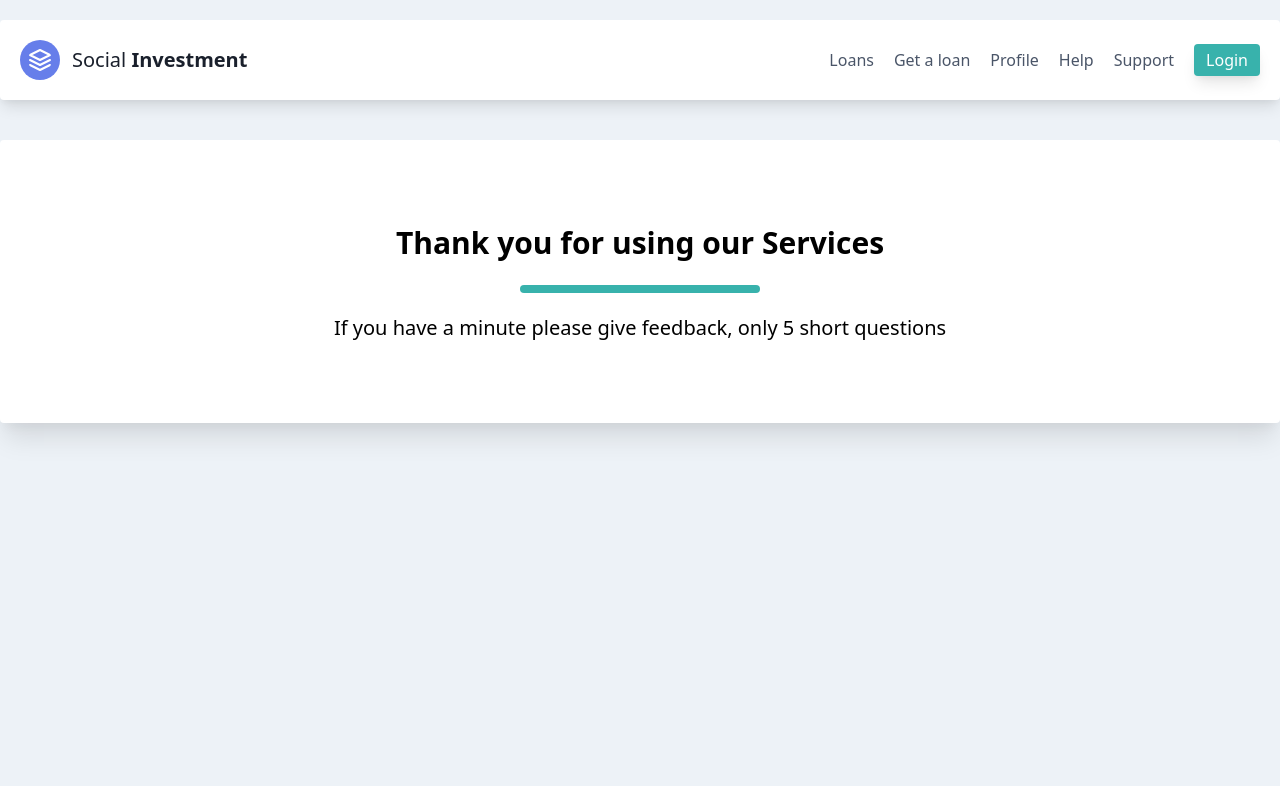
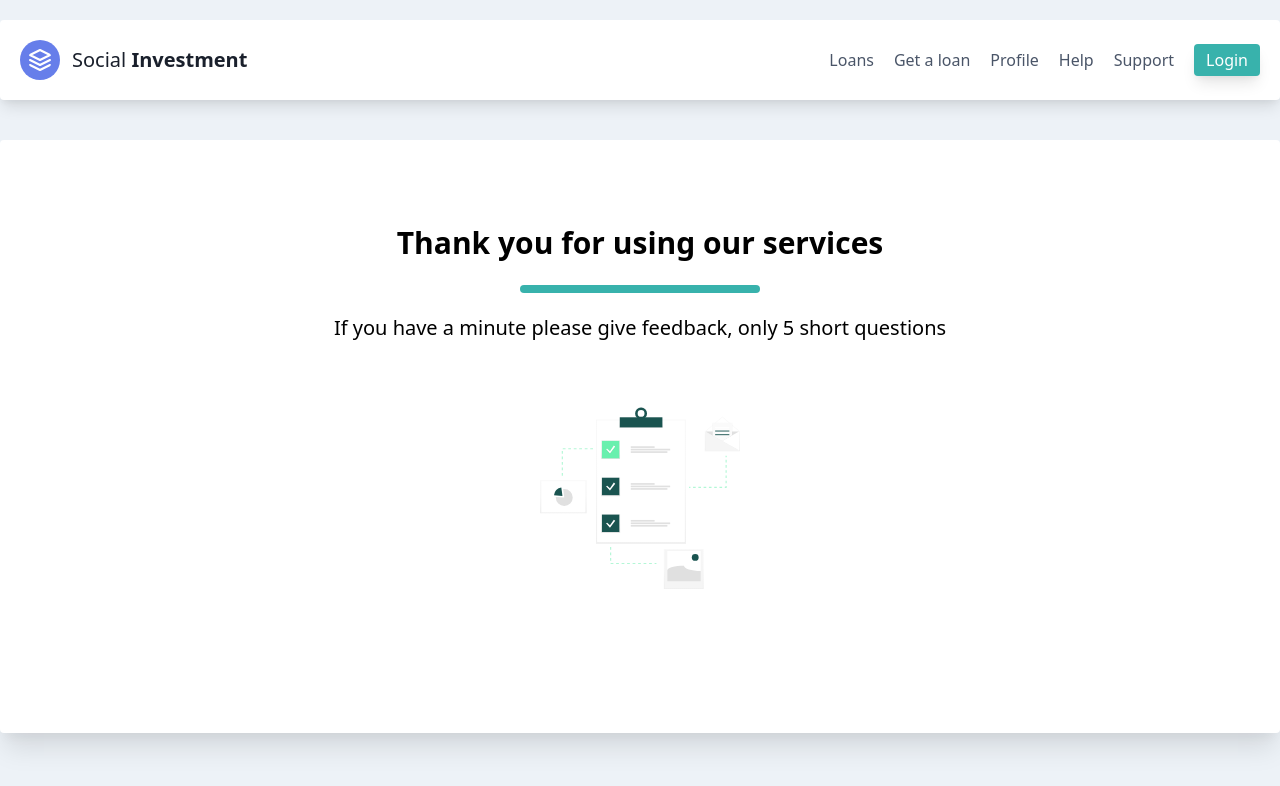
Before and after one commit to Spha88/social_investment, a React (Create React App) app in the folder client/: page /logout in a window 1280 px wide. Shown: the top 786 px of the page. Built offline with nearby package versions, Linux system fonts and the light colour scheme.

Commit message:
Add survey image to logout page

```diff
--- a/client/src/components/pages/Logout/LogoutPage.js
+++ b/client/src/components/pages/Logout/LogoutPage.js
@@ -2,6 +2,7 @@ import React, { useEffect } from 'react';
 import Container from '../../UI/Container';
 import { connect } from 'react-redux';
 import { logout } from '../../../store/actions/authentication';
+import survey from '../../../assets/images/questionnaire.svg';
 
 const LogoutPage = ({ logout }) => {
 
@@ -10,9 +11,12 @@ const LogoutPage = ({ logout }) => {
     return (
         <Container>
             <div className="p-10 text-center">
-                <h2 className="text-3xl font-bold">Thank you for using our Services</h2>
+                <h2 className="text-3xl font-bold">Thank you for using our services</h2>
                 <div className="h-2 bg-teal-500 w-1/5 rounded mx-auto my-5"></div>
                 <p className="text-xl">If you have a minute please give feedback, only 5 short questions</p>
+                <div className="w-1/6 mx-auto py-16">
+                    <img className="w-full" src={survey} alt="survey image" />
+                </div>
             </div>
         </Container>
     )
```
Also changed, not shown: client/src/assets/images/questionnaire.svg (added).
